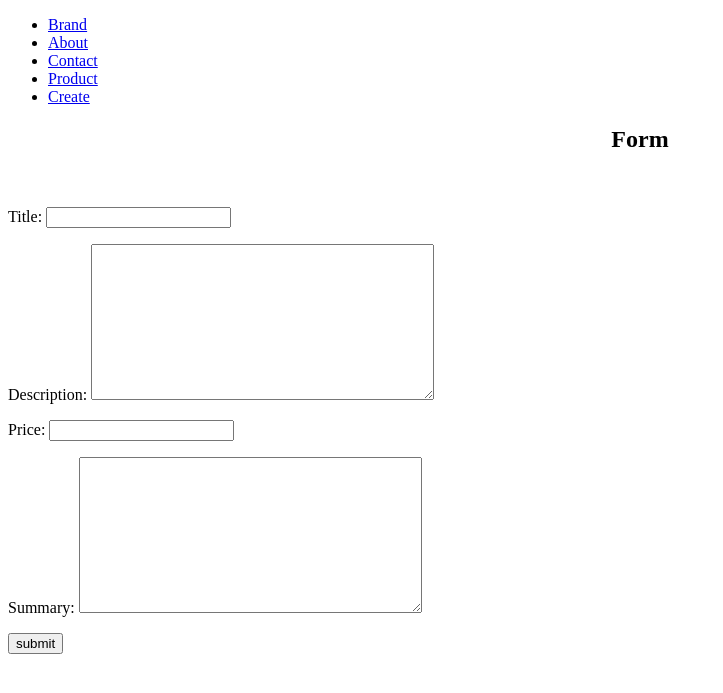
After one commit to sandeep-s-s/My_Django_App, a Django app: page /create/ in a window 1280 px wide. The commit adds this page. Shown: the top 693 px of the page, without its empty margins (0-723 px from the left). Run offline with Django 3.2, Linux system fonts and the light colour scheme.

Commit message:
Basic user form implemented

```diff
--- /dev/null
+++ b/products/forms.py
@@ -0,0 +1,14 @@
+from django import forms
+
+from .models import Product
+
+
+class ProductForm(forms.ModelForm):
+	class Meta:
+		model = Product
+		fields = [
+			'title',
+			'description',
+			'price',
+			'summary'
+		]
--- a/products/views.py
+++ b/products/views.py
@@ -2,6 +2,8 @@ from django.shortcuts import render
 from django.http import HttpResponse
 
 from .models import Product
+
+from .forms	 import ProductForm
 # Create your views here.
 def product_detail_view(request):
 	obj = Product.objects.get(id=1)
@@ -13,3 +15,18 @@ def product_detail_view(request):
 		'object' : obj
 	}
 	return render(request,"product/product_details.html",context)
+
+
+
+def product_create_view(request):
+	form = ProductForm(request.POST or None)
+	if form.is_valid():
+		form.save()
+		context = {
+			'message': "Successfully added"
+		}
+	else :
+		context = {
+			'form': form
+		}
+	return render(request,"product/product_create.html",context)
--- a/templates/navbar.html
+++ b/templates/navbar.html
@@ -4,5 +4,6 @@
 		<li><a href="/about">About</a></li>
 		<li><a href="/contact">Contact</a></li>
 		<li><a href="/product">Product</a></li>
+		<li><a href="/create">Create</a></li>
 	</ul>
 </nav>
--- /dev/null
+++ b/templates/product/product_create.html
@@ -0,0 +1,16 @@
+{% extends "base.html" %}
+{% block content %}
+	<h2 align="center">Form</h2>
+	{{ message }}
+	<br>
+	<form method="POST">
+		{% csrf_token %}
+		{{ form.as_p}}
+		<input type="submit" name="submit" value="submit">
+	</form>
+{% endblock %}
+
+
+{% block test %}
+
+{% endblock %}
--- a/trydjango/urls.py
+++ b/trydjango/urls.py
@@ -20,7 +20,7 @@ from django.urls import path
 from  pages import views
 
 #Product view
-from  products.views import product_detail_view
+from  products.views import product_detail_view,product_create_view
 
 #aslo works
 # from  pages.views import home_view
@@ -33,5 +33,6 @@ urlpatterns = [
     path('about/', views.about_view),
     path('contact/', views.contact_view),
     path('product/', product_detail_view),
+    path('create/', product_create_view),
     path('admin/', admin.site.urls),
 ]
```
Also changed, not shown: products/migrations/0002_auto_20181124_1507.py (added), products/migrations/0003_auto_20181124_1508.py (added).
